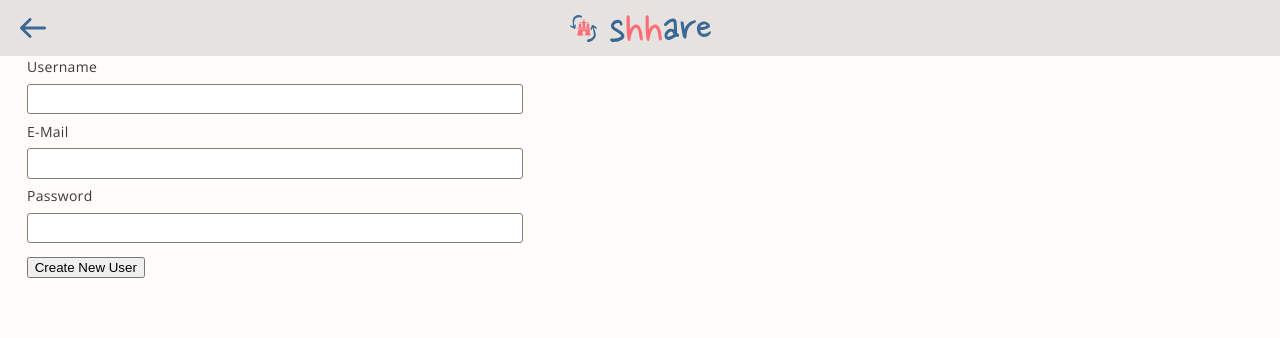
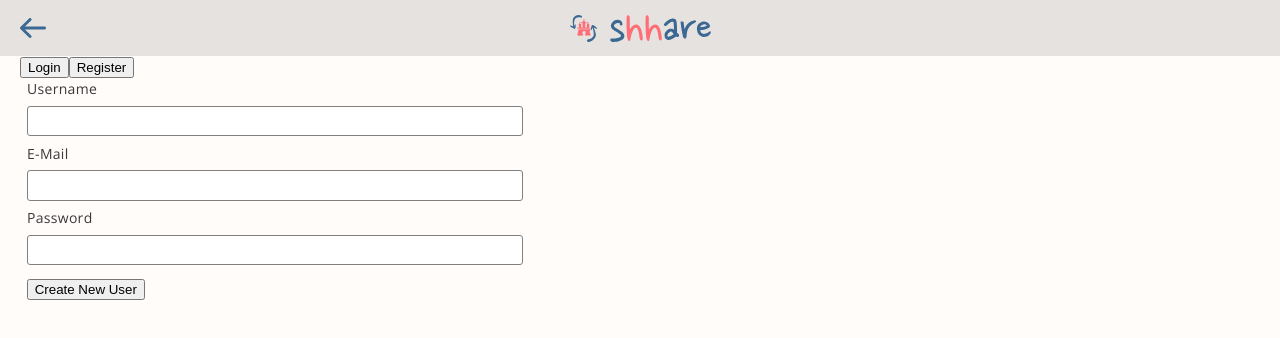
Before and after one commit to mar-zim/capstone-project, a React (Create React App) app: page /register in a window 1280 px wide. Shown: the top 338 px of the page. Built offline with nearby package versions, Linux system fonts and the light colour scheme; no server answers.

Commit message:
Add Firebase context und Logout

```diff
--- a/src/App.js
+++ b/src/App.js
@@ -8,14 +8,19 @@ import { Switch, Route } from 'react-router-dom'
 import Register from '../src/components/auth/Register'
 import Login from './components/auth/Login'
 import useAuth from './services/useAuth'
+import LoginContext from './services/loginContext'
+import firebaseApp from './firebase'
+import UserBar from './components/auth/UserBar'
 
 function App() {
   const user = useAuth()
   return (
+    <LoginContext.Provider value={{ user, firebaseApp }}>
       <AppWrapper>
         <Header />
         <StyledMain>
           {user ? <p>User eingeloggt: {user.displayName}</p> : null}
+          <UserBar />
           <Switch>
             <Route path="/register" component={Register} />
             <Route path="/login" component={Login} />
@@ -31,6 +36,7 @@ function App() {
           </Switch>
         </StyledMain>
       </AppWrapper>
+    </LoginContext.Provider>
   )
 }
 
--- /dev/null
+++ b/src/components/auth/UserBar.js
@@ -0,0 +1,26 @@
+import React, { useContext } from 'react'
+import LoginContext from '../../services/loginContext'
+import { useHistory } from 'react-router-dom'
+
+export default function UserBar() {
+  const { user, firebaseApp } = useContext(LoginContext)
+  const history = useHistory()
+
+  async function logoutFromFirebase() {
+    await firebaseApp.signOut()
+    history.push('/')
+  }
+
+  return (
+    <div>
+      {user ? (
+        <button onClick={logoutFromFirebase}>Logout</button>
+      ) : (
+        <>
+          <button onClick={() => history.push('/login')}>Login</button>
+          <button onClick={() => history.push('/register')}>Register</button>
+        </>
+      )}
+    </div>
+  )
+}
--- /dev/null
+++ b/src/services/loginContext.js
@@ -0,0 +1,5 @@
+import { createContext } from 'react'
+
+const LoginContext = createContext(null)
+
+export default LoginContext
```
Lines whose indentation alone changed are shown as unchanged.
